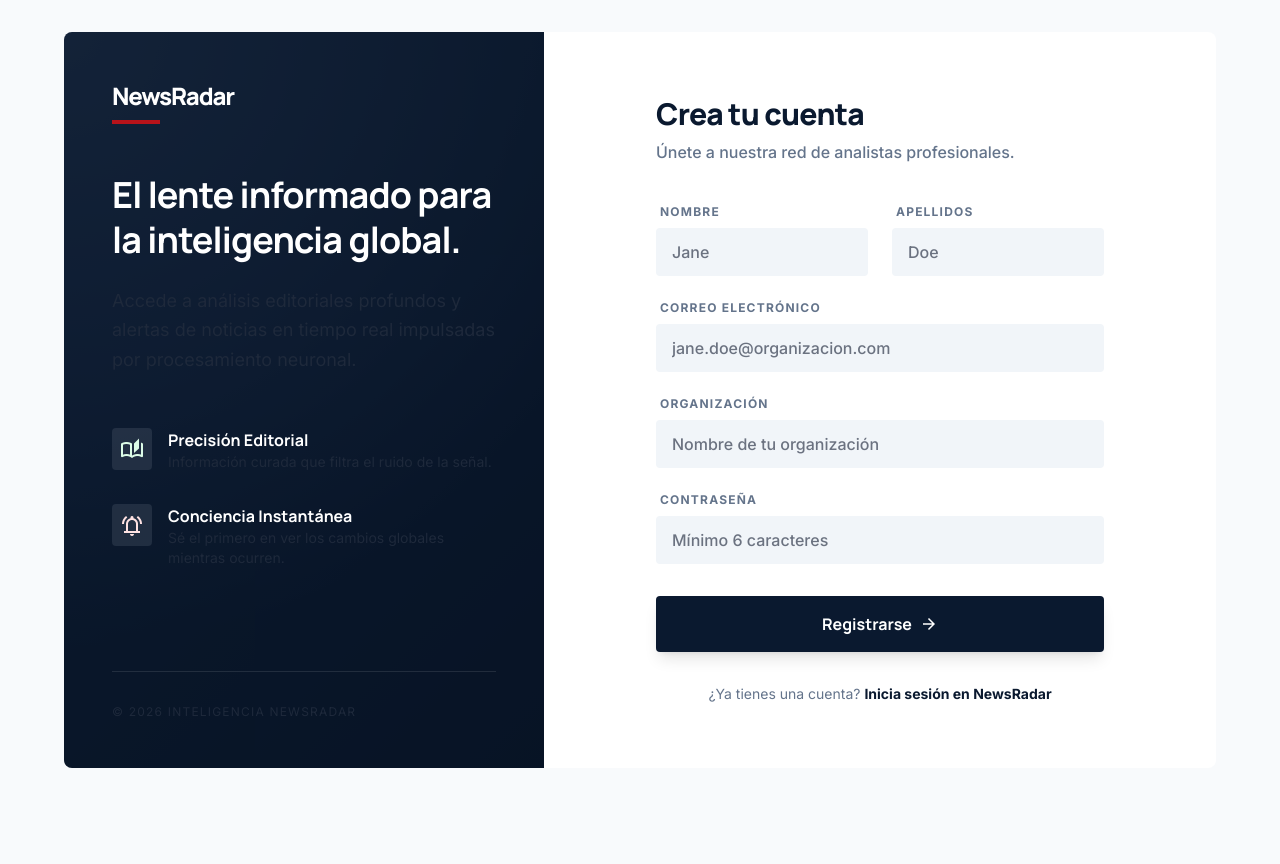
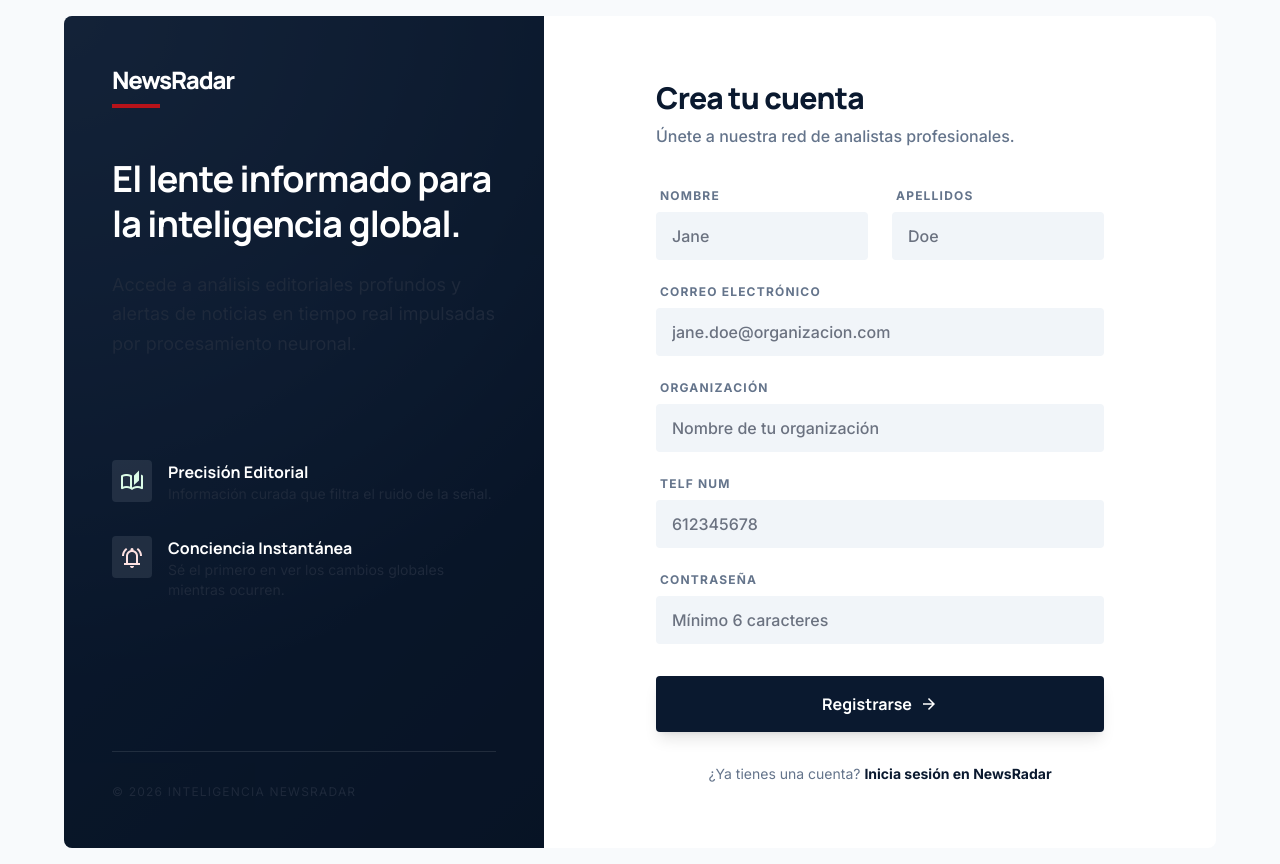
Before and after one commit to 100495927/Newsradar, a React (Vite) app in the folder frontend/: page /register in a window 1280 px wide. Before the commit the page ends 800 px from the top, so only its background shows below. Built offline with nearby package versions, Linux system fonts and the light colour scheme.

Commit message:
frontend bien

```diff
--- a/frontend/src/pages/RegisterPage.jsx
+++ b/frontend/src/pages/RegisterPage.jsx
@@ -10,6 +10,7 @@ function RegisterPage() {
     last_name: '',
     email: '',
     organization: '',
+    telephone: '',
     password: '',
   })
   const [error, setError] = useState('')
@@ -23,6 +24,12 @@ function RegisterPage() {
     e.preventDefault()
     setError('')
     setLoading(true)
+    // Validate telephone: must be exactly 9 digits
+    if (!/^\d{9}$/.test(form.telephone)) {
+      setError('El teléfono debe contener exactamente 9 dígitos')
+      setLoading(false)
+      return
+    }
     try {
       await register(form)
       navigate('/login?registered=true')
@@ -163,6 +170,23 @@ function RegisterPage() {
               </div>
               <div className="space-y-2">
                 <label className="block text-xs font-bold uppercase tracking-widest text-on-surface-variant px-1">
+                  Telf num
+                </label>
+                <input
+                  className="w-full px-4 py-3 rounded-lg bg-surface-container-low border-none focus:ring-2 focus:ring-surface-tint font-medium"
+                  placeholder="612345678"
+                  type="tel"
+                  name="telephone"
+                  value={form.telephone}
+                  onChange={handleChange}
+                  inputMode="numeric"
+                  pattern="[0-9]{9}"
+                  maxLength={9}
+                  required
+                />
+              </div>
+              <div className="space-y-2">
+                <label className="block text-xs font-bold uppercase tracking-widest text-on-surface-variant px-1">
                   Contraseña
                 </label>
                 <input
```
